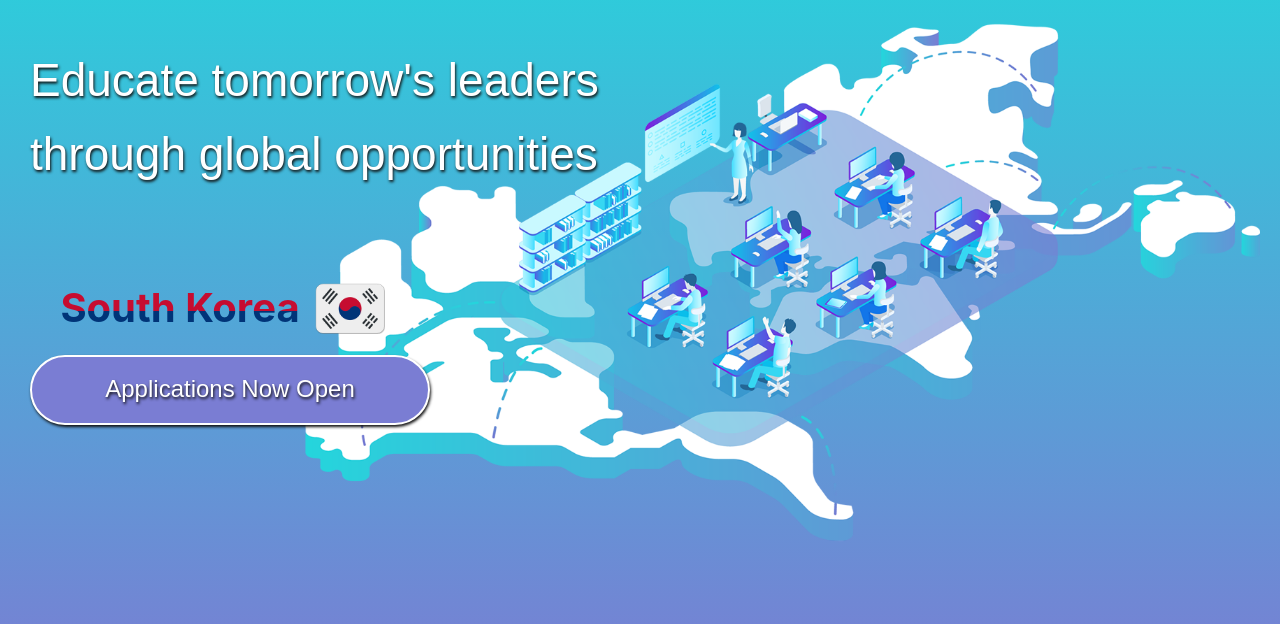
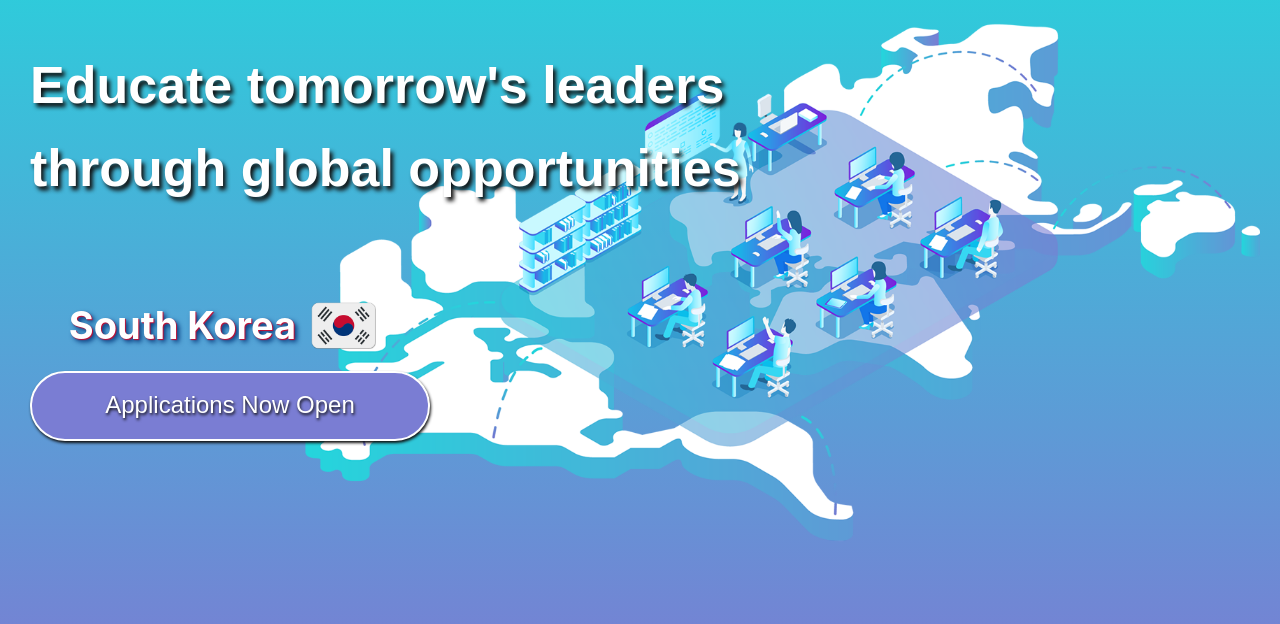
Before and after one commit to jamesonamadeus/samsays, a website: page src/index.html in a window 1280 px wide. Shown: the part 106-730 px from the top of the page. Drawn offline with Linux system fonts and the light colour scheme.

Commit message:
style the taglines

```diff
--- a/src/css/scss/segments/_hero.scss
+++ b/src/css/scss/segments/_hero.scss
@@ -23,7 +23,7 @@
     margin: 40px 30px 0;
     left: 0;
     position: absolute;
-    width: 50%;
+    width: 70%;
   }
 
   &-tagline {
@@ -36,10 +36,11 @@
   }
 
   &-tagline {
-    @include font-size(46);
+    @include font-size(52);
     font-family: arial !important;
     color: $white;
-    text-shadow: 1px 2px 3px $black;
+    font-weight: bold;
+    text-shadow: 3px 4px 4px $black;
     text-align: left;
   }
 
@@ -58,18 +59,16 @@
     margin: 60px 0 5px;
 
     &-info {
-      @include font-size(40);
-      background: -webkit-linear-gradient(#c60c30 55%, #003478 45%);
+      @include font-size(38);
+      text-shadow: 1px 1px 1px #c60c30, 3px 3px 5px #003478;
       font-weight: bold;
-      -webkit-background-clip: text;
-      -webkit-text-fill-color: transparent;
       position: relative;
       margin: 5px 0;
     }
 
     &-img {
       margin: 0 15px;
-      width: 70px;
+      width: 65px;
     }
   }
 
```
Also changed, not shown: src/css/main.css.
